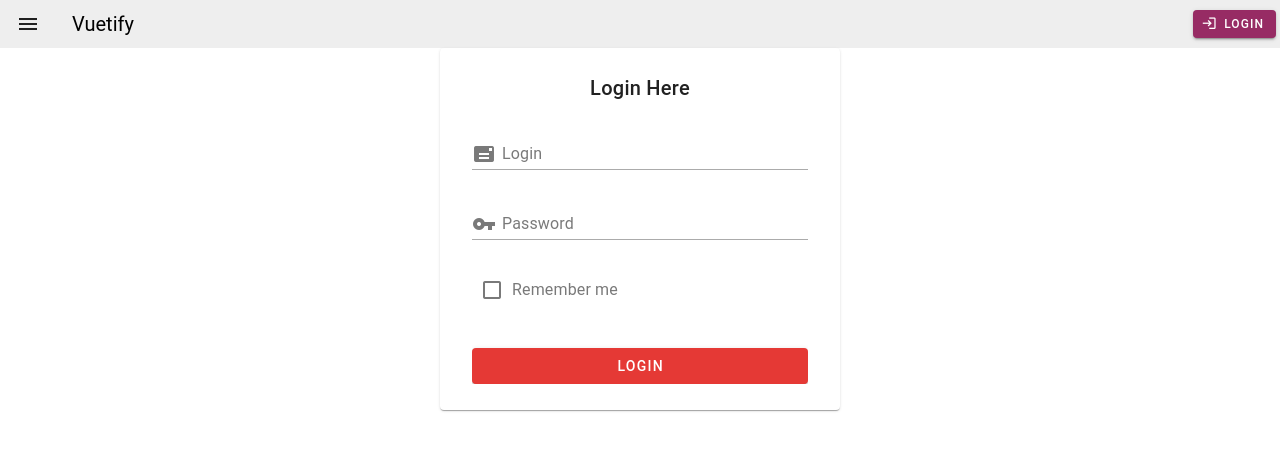
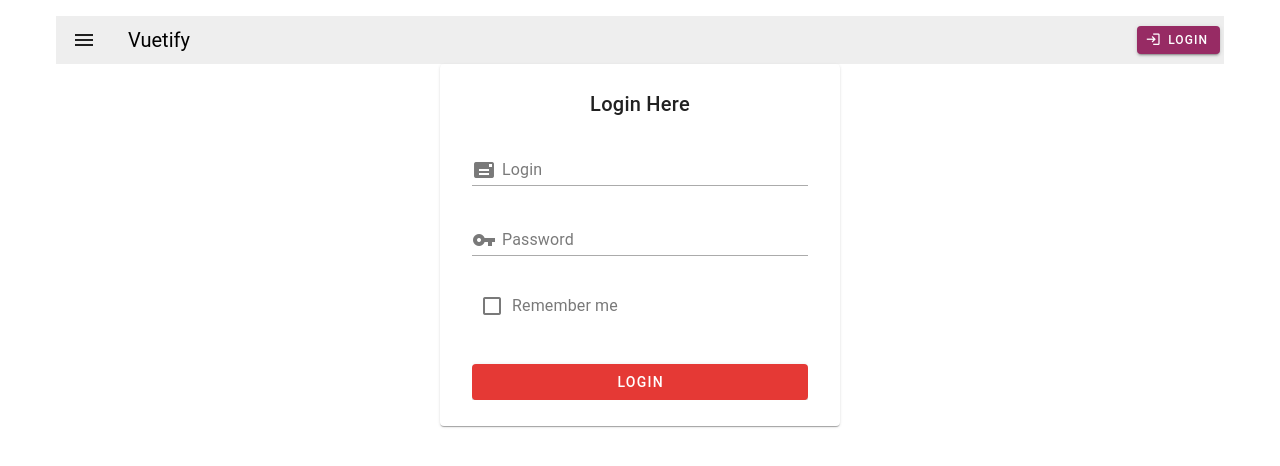
Before and after one commit to AkelaWhiteWolf/vuetify-practice, a Vue app: page /login in a window 1280 px wide. Shown: the top 466 px of the page. Built offline with nearby package versions, Linux system fonts and the light colour scheme.

Commit message:
dev/Main Template added

```diff
--- a/src/App.vue
+++ b/src/App.vue
@@ -1,16 +1,11 @@
 <template>
   <v-app>
-    <MainToolbar />
-
-    <v-main>
-      <router-view />
-    </v-main>
+    <MainTemplate />
   </v-app>
 </template>
 
 <script setup lang="ts">
-import { RouterView } from 'vue-router';
-import { MainToolbar } from '@/components';
+import { MainTemplate } from '@/components';
 </script>
 
 <style scoped></style>
--- a/src/components/index.ts
+++ b/src/components/index.ts
@@ -1,2 +1,3 @@
 export * from './molecules';
 export * from './organisms';
+export * from './templates';
--- /dev/null
+++ b/src/components/templates/MainTemplate.vue
@@ -0,0 +1,14 @@
+<template>
+  <v-container>
+    <MainToolbar />
+    <v-main>
+      <router-view />
+    </v-main>
+  </v-container>
+</template>
+
+<script setup lang="ts">
+import { MainToolbar } from '@/components';
+</script>
+
+<style scoped></style>
--- /dev/null
+++ b/src/components/templates/index.ts
@@ -0,0 +1 @@
+export { default as MainTemplate } from './MainTemplate.vue';
```
